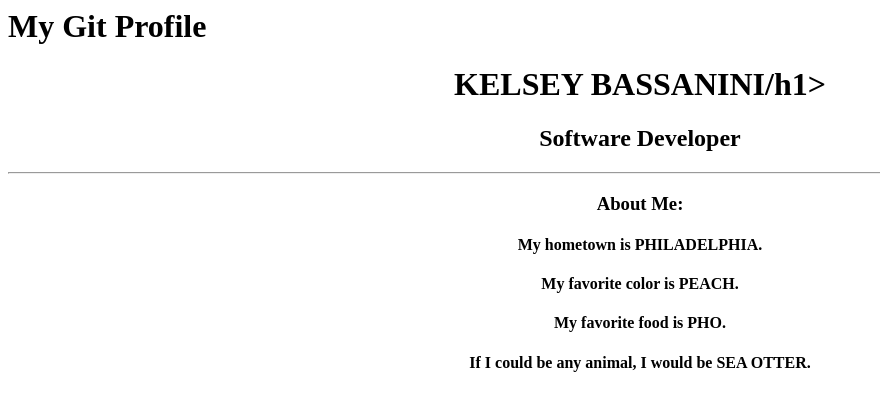
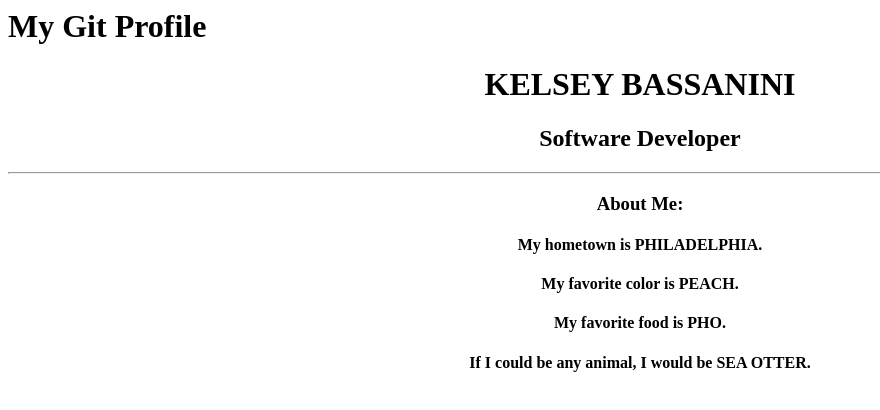
Before and after one commit to KelseyRCIS/learning-git, a plain HTML site: page index.html in a window 1280 px wide. Shown: the whole page, without its empty margins (0-880 px from the left). Drawn offline with Linux system fonts and the light colour scheme.

Commit message:
corrected typo in h1 command

```diff
--- a/index.html
+++ b/index.html
@@ -8,7 +8,7 @@
           </head>
           <body>
             <div align="center">
-                <h1>KELSEY BASSANINI/h1>
+                <h1>KELSEY BASSANINI</h1>
                 <h2>Software Developer</h2>
                 <hr>
                 <h3>About Me:</h3>
```
